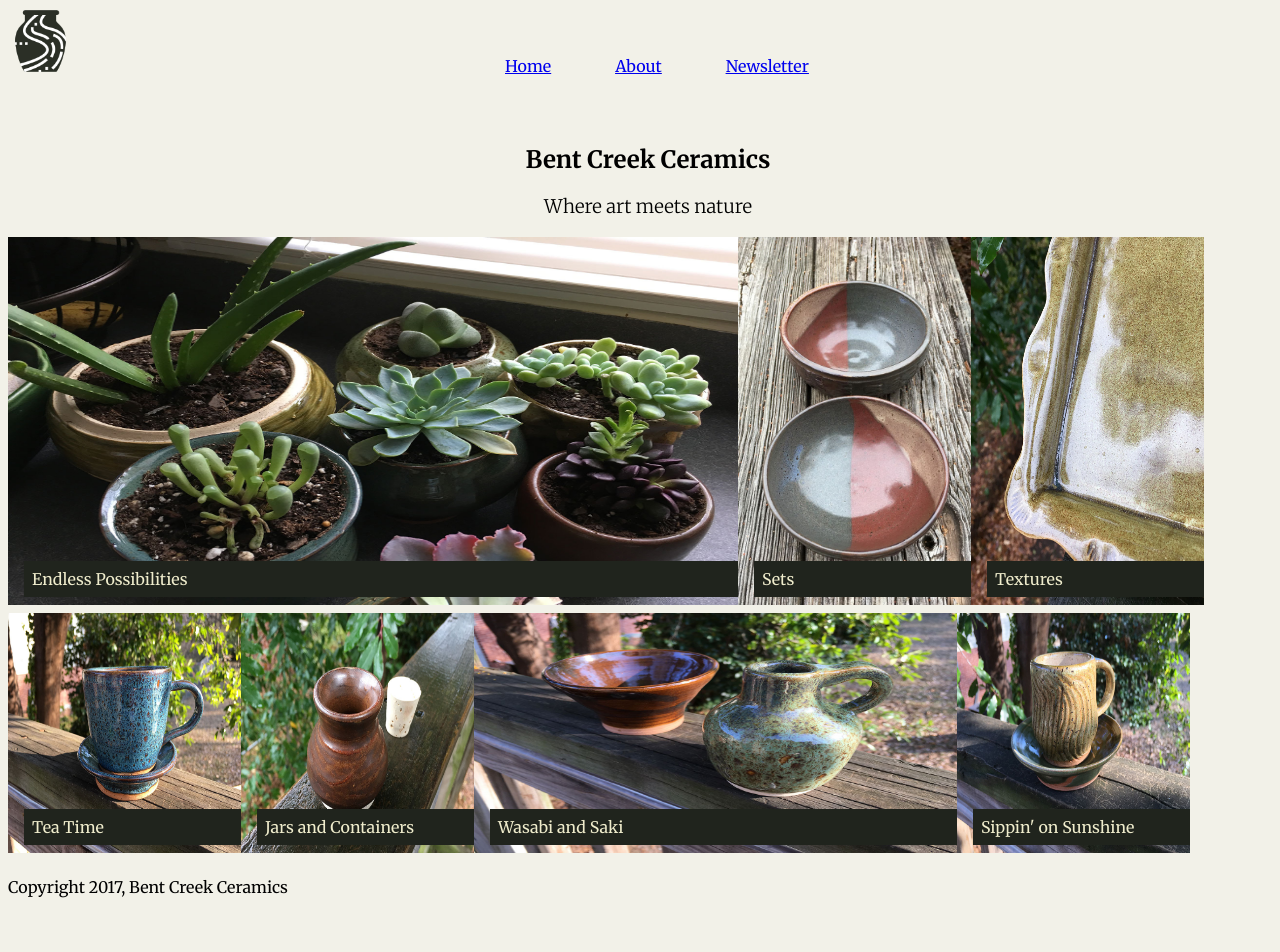
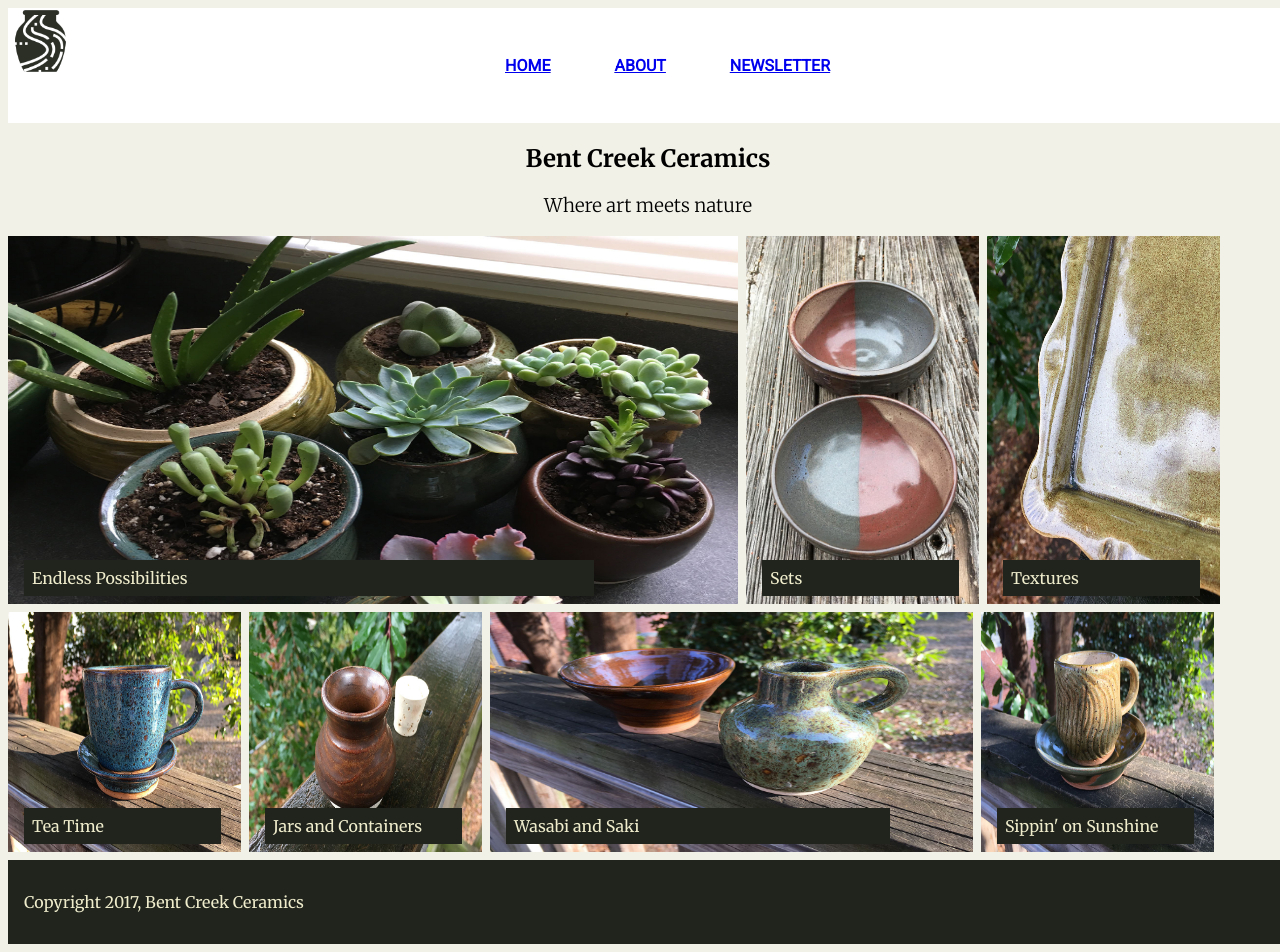
Before and after one commit to dean9090/week-one-project, a plain HTML site: page index.html in a window 1280 px wide. Before the commit the page ends 913 px from the top, so only its background shows below. Drawn offline with Linux system fonts and the light colour scheme.

```diff
--- a/styles.css
+++ b/styles.css
@@ -32,6 +32,9 @@ body{
 .nav-bar{
   display: flex;
   flex-direction: row;
+  background-color: white;
+
+
 
 }
 .nav-bar>img{
@@ -49,6 +52,7 @@ body{
   flex-direction: row;
   padding-left: 25em;
 
+
 }
 ul>li{
 
@@ -57,6 +61,9 @@ ul>li{
   width: 100%;
   padding: 2em;
   text-decoration: underline;
+  text-transform:uppercase;
+  font-family: 'Roboto', sans-serif;
+  font-weight: 600;
 }
 
 .title>h1{
@@ -77,6 +84,7 @@ ul>li{
   display: flex;
   flex-wrap: nowrap;
 
+
 }
 
 
@@ -94,11 +102,23 @@ div>p{
   padding: .5em;
   background-color: rgb(32,36,29);
   color: rgb(239,236,204);
+  margin-right: auto;
+  width: 75%;
+
+}
+div>img{
+  padding-right: .5em;
+}
+
+/***********FOOTER************/
+
+footer{
+  padding: 1em;
+  background-color: rgb(32,36,29);
+  color: rgb(239,236,204);
 
 
 }
-
-
 
 
 
```
